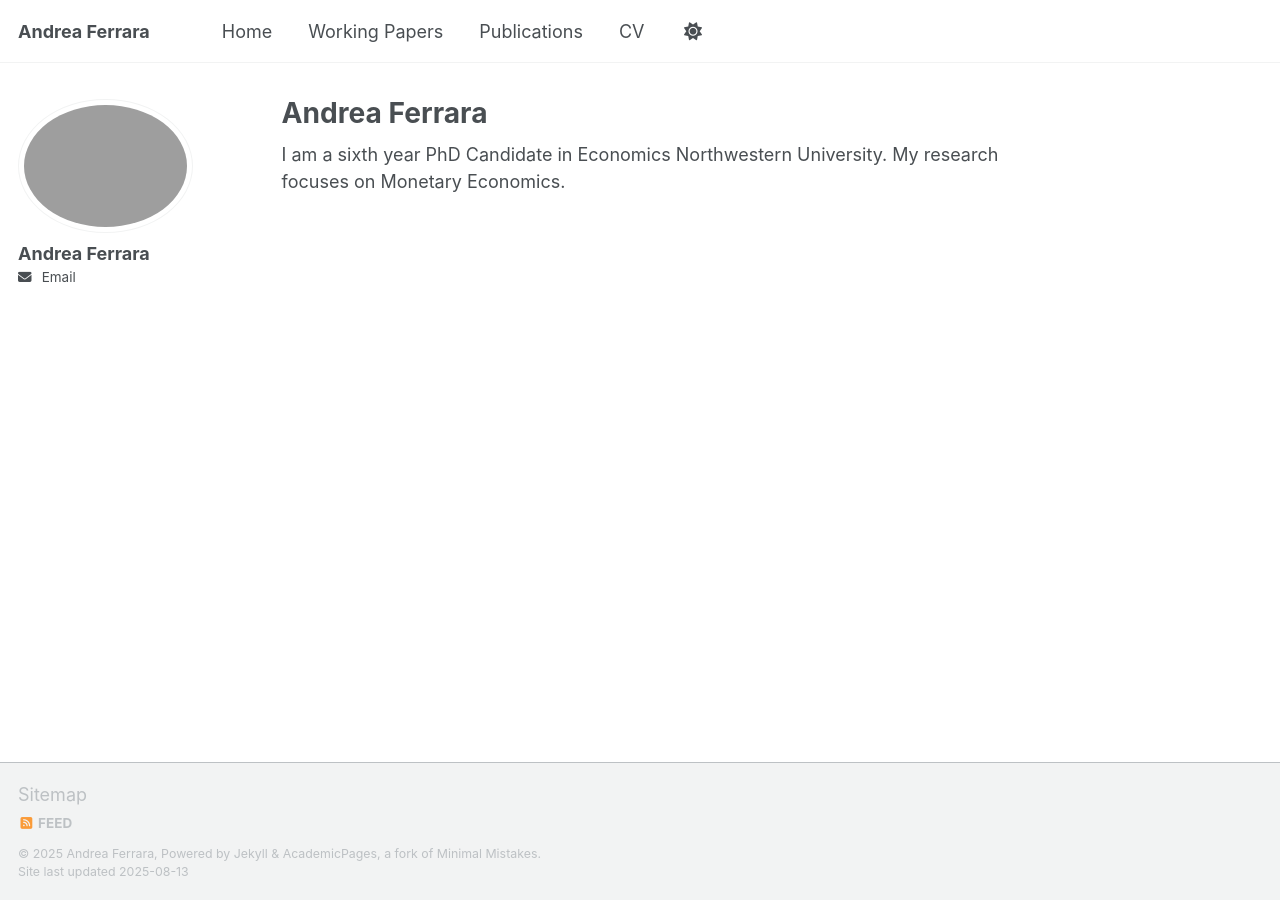
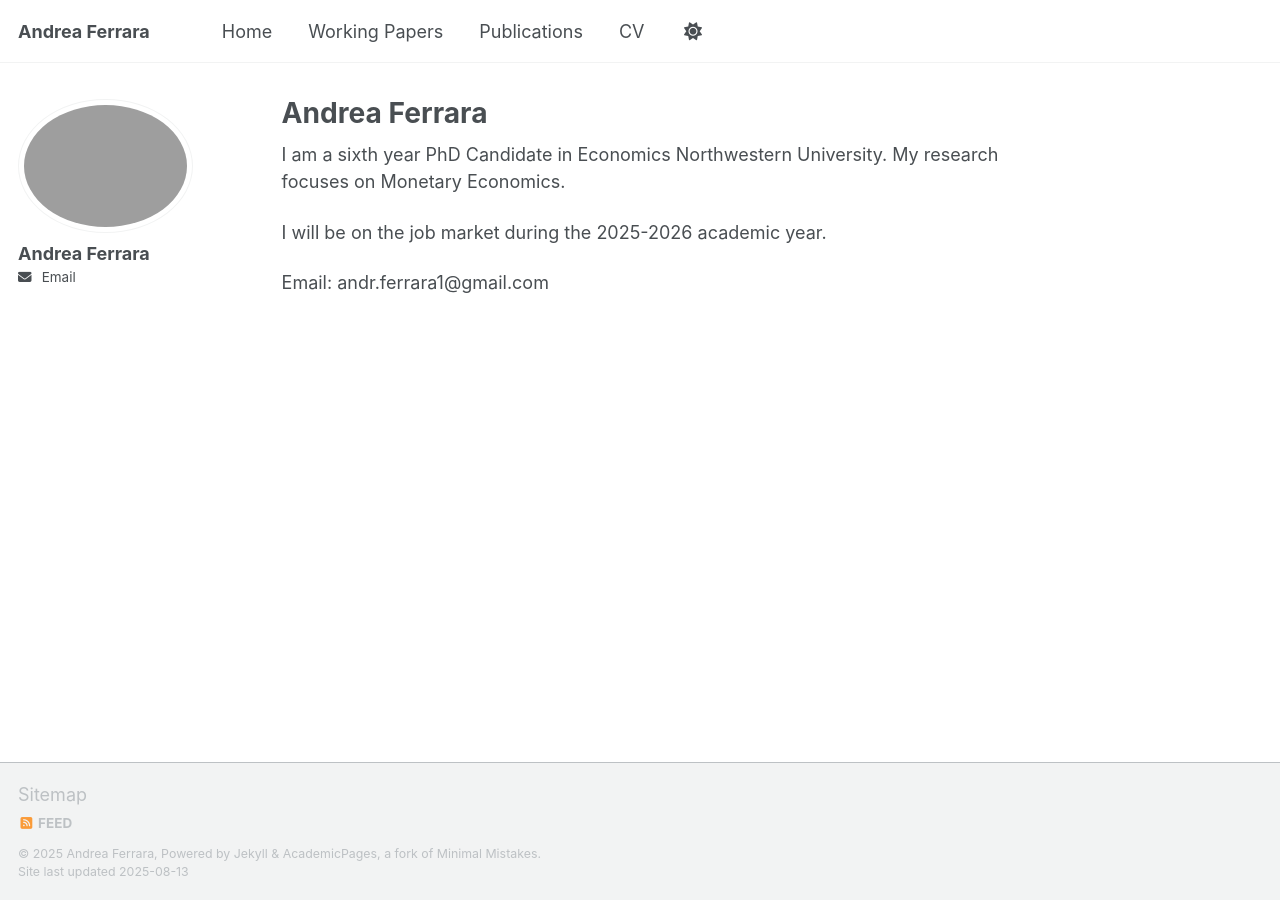
Before and after one commit to AndreaFerrara1997/AndreaFerrara1997.github.io, a Jekyll site: the page built from index.md, in a window 1280 px wide. Built offline with Jekyll 4.4.1, drawn with Linux system fonts in a browser that asks for light colours; a script that is not in the unit is left out.

Commit message:
Update index.md

```diff
--- a/index.md
+++ b/index.md
@@ -6,3 +6,7 @@ author_profile: true
 ---
 
 I am a sixth year PhD Candidate in Economics Northwestern University. My research focuses on Monetary Economics.
+
+I will be on the job market during the 2025-2026 academic year.
+
+Email: andr.ferrara1@gmail.com
```
